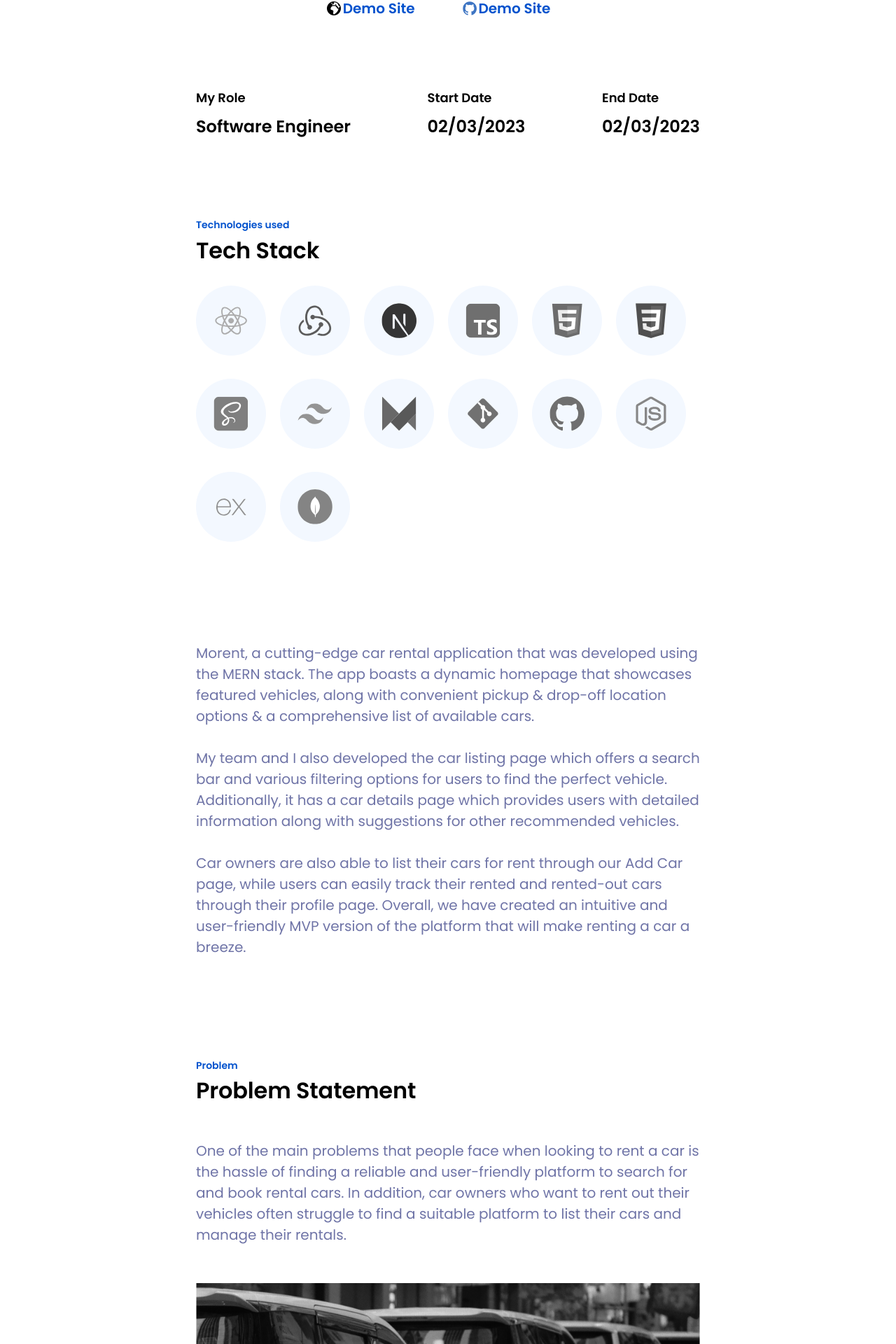
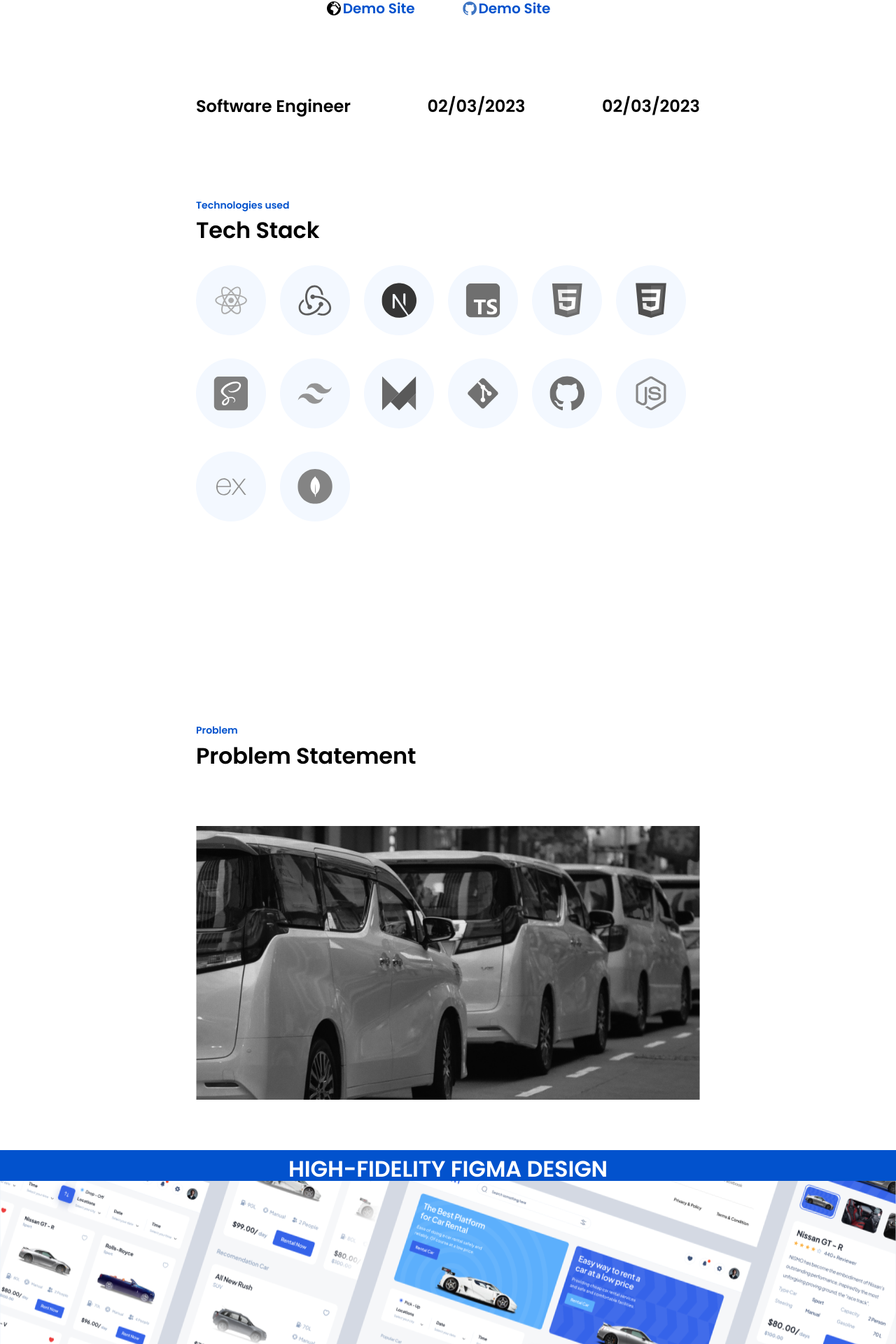
Before and after one commit to austinmargarone/portfolio, a Next.js app: page /case in a window 1280 px wide. Shown: the part 856-2776 px from the top of the page at 70% size. Built offline with nearby package versions, Linux system fonts and the light colour scheme.

Commit message:
feat: props

```diff
--- a/app/casestudies/[project]/page.tsx
+++ b/app/casestudies/[project]/page.tsx
@@ -31,25 +31,35 @@ export default async function Project({ params }: Props) {
           />
         </section>
         <section>
-          <MyRole />
+          <MyRole
+            my_role={project.my_role}
+            start_date={project.start_date}
+            end_date={project.end_date}
+          />
         </section>
         <section>
-          <TechStack />
+          <TechStack tech_stack={project.tech_stack} />
         </section>
         <section>
-          <Description />
+          <Description description={project.description} />
         </section>
         <section>
-          <Statement />
+          <Statement
+            problem={project.problem}
+            place_image={project.place_image}
+          />
         </section>
         <div>
-          <Design />
+          <Design design_image={project.design_image} />
         </div>
         <section>
           <MyProcess />
         </section>
         <section>
-          <Challenges />
+          <Challenges
+            challenge_array={project.challenge_array}
+            learnings_array={project.learnings_array}
+          />
         </section>
         <section>
           <OtherCases />
--- a/components/projects/Challenges.tsx
+++ b/components/projects/Challenges.tsx
@@ -1,7 +1,7 @@
 import Image from "next/image";
 import React from "react";
 
-type Props = {};
+type Props = { challenge_array: string; learnings_array: string };
 
 const Challenges = (props: Props) => {
   return (
@@ -26,11 +26,7 @@ const Challenges = (props: Props) => {
                 alt="Challenges"
               />
             </div>
-            <div className="w-[100%]">
-              Gained extensive knowledge of full authentication and
-              authorization implementation, including the use of
-              industry-standard security protocols such as JSON Web Tokens.
-            </div>
+            <div className="w-[100%]">{props.challenge_array}</div>
           </div>
           <div className="mb-[1.25rem] flex">
             <div className="w-[2.5rem] pt-[0.38rem]">
@@ -73,11 +69,7 @@ const Challenges = (props: Props) => {
             <div className="w-[2.5rem] pt-[0.38rem]">
               <Image src="/tick.svg" width={20} height={20} alt="Tick" />
             </div>
-            <div className="w-[100%]">
-              Gained extensive knowledge of full authentication and
-              authorization implementation, including the use of
-              industry-standard security protocols such as JSON Web Tokens.
-            </div>
+            <div className="w-[100%]">{props.learnings_array}</div>
           </div>
           <div className="mb-[1.25rem] flex">
             <div className="w-[2.5rem] pt-[0.38rem]">
--- a/components/projects/Description.tsx
+++ b/components/projects/Description.tsx
@@ -1,29 +1,12 @@
 import React from "react";
 
-type Props = {};
+type Props = { description: string };
 
 const Description = (props: Props) => {
   return (
     <section className="p4 md:p4lg">
       <p className="projecttext md:regp dark:text-white1">
-        Morent, a cutting-edge car rental application that was developed using
-        the MERN stack. The app boasts a dynamic homepage that showcases
-        featured vehicles, along with convenient pickup & drop-off location
-        options & a comprehensive list of available cars.
-        <br />
-        <br />
-        My team and I also developed the car listing page which offers a search
-        bar and various filtering options for users to find the perfect vehicle.
-        Additionally, it has a car details page which provides users with
-        detailed information along with suggestions for other recommended
-        vehicles.
-        <br />
-        <br />
-        Car owners are also able to list their cars for rent through our Add Car
-        page, while users can easily track their rented and rented-out cars
-        through their profile page. Overall, we have created an intuitive and
-        user-friendly MVP version of the platform that will make renting a car a
-        breeze.
+        {/* {props.description} */}
       </p>
     </section>
   );
--- a/components/projects/Design.tsx
+++ b/components/projects/Design.tsx
@@ -1,7 +1,7 @@
 import Image from "next/image";
 import React from "react";
 
-type Props = {};
+type Props = { design_image: string };
 
 const Design = (props: Props) => {
   return (
@@ -11,6 +11,7 @@ const Design = (props: Props) => {
           High-Fidelity Figma Design
         </h4>
         <div className="relative left-0 h-[13.08294rem] w-full sm:h-[20rem] md:h-[28rem] lg:h-[38rem] xl:h-[47.9375rem]">
+          {props.design_image}
           <Image
             src="/Figma.svg"
             fill={true}
--- a/components/projects/MyRole.tsx
+++ b/components/projects/MyRole.tsx
@@ -1,25 +1,25 @@
 import React from "react";
 
-type Props = {};
+type Props = { my_role: string; start_date: string; end_date: string };
 
 const MyRole = (props: Props) => {
   return (
     <section className="p2 md:p2lg flex-col md:shrink-0 md:flex-row md:content-center md:justify-between">
       <div>
         <p className="md:boldbody smallbold mb-[.62rem] dark:text-slate">
-          My Role
+          {props.my_role}
         </p>
         <p className="md:boldbase boldp dark:text-white">Software Engineer</p>
       </div>
       <div>
         <p className="md:boldbody smallbold mb-[.62rem] dark:text-slate">
-          Start Date
+          {props.start_date}
         </p>
         <p className="md:boldbase boldp dark:text-white">02/03/2023</p>
       </div>
       <div>
         <p className="md:boldbody smallbold mb-[.62rem] dark:text-slate">
-          End Date
+          {props.end_date}
         </p>
         <p className="md:boldbase boldp dark:text-white">02/03/2023</p>
       </div>
--- a/components/projects/Statement.tsx
+++ b/components/projects/Statement.tsx
@@ -1,7 +1,7 @@
 import React from "react";
 import Image from "next/image";
 
-type Props = {};
+type Props = { problem: string; place_image: string };
 
 const Statement = (props: Props) => {
   return (
@@ -16,14 +16,11 @@ const Statement = (props: Props) => {
       </div>
       <div>
         <p className="projecttext md:regp my-[1.5rem] dark:text-white1">
-          One of the main problems that people face when looking to rent a car
-          is the hassle of finding a reliable and user-friendly platform to
-          search for and book rental cars. In addition, car owners who want to
-          rent out their vehicles often struggle to find a suitable platform to
-          list their cars and manage their rentals.
+          {props.problem}
         </p>
       </div>
       <div className="mx-auto">
+        {props.place_image}
         <Image
           className="w-[348px] md:w-[879px]"
           src="/Car.png"
--- a/components/projects/TechStack.tsx
+++ b/components/projects/TechStack.tsx
@@ -17,7 +17,7 @@ import {
   MongodbIcon,
 } from "../svg";
 
-type Props = {};
+type Props = { tech_stack: string };
 
 const TechStack = (props: Props) => {
   return (
--- a/types/Project.ts
+++ b/types/Project.ts
@@ -1,5 +1,3 @@
-import { PortableTextBlock } from "sanity";
-
 export type Project = {
   _id: string;
   _createdAt: Date;
@@ -15,7 +13,8 @@ export type Project = {
   start_date: string;
   end_date: string;
   tech_stack: string;
-  description: PortableTextBlock[];
+  description: string;
+  problem: string;
   place_image: string;
   design_image: string;
   challenge_array: string;
```
Also changed, not shown: sanity/schemas/project-schema.ts (+6 -2 lines).
